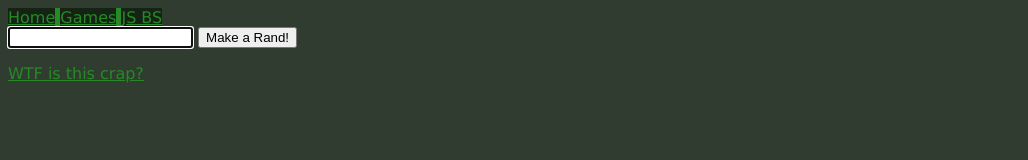
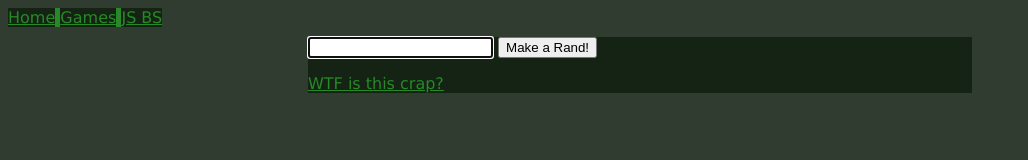
Before and after one commit to kajatrijsburg/kajatrijsburg.github.io, a plain HTML site: page html/voatmeme.html in a window 1280 px wide. Shown: the whole page, without its empty margins (0-1028 px from the left). Drawn offline with Linux system fonts and the light colour scheme.

Commit message:
apply css to voat rand page by adding ids

```diff
--- a/html/voatmeme.html
+++ b/html/voatmeme.html
@@ -12,7 +12,7 @@
 		<li id="menu_item"><a href="http://kajatrijsburg.github.io/">Games</a></li>
 		<li id="menu_item"><a href="http://kajatrijsburg.github.io/html/JSBS">JS BS</a></li>
 	</ul>
-	<div>
+	<div id = "post">
 		<input id = "input" type="text" name="fname" autofocus >
 
 		<button onclick="voatmeme()">Make a Rand!</button>
```
